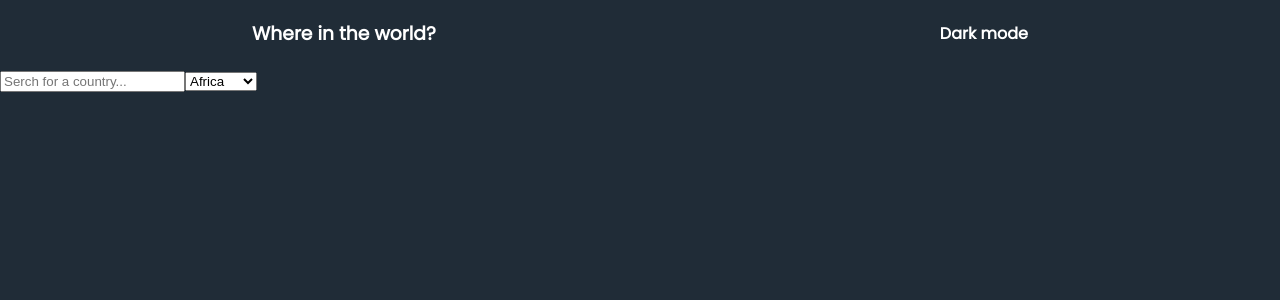
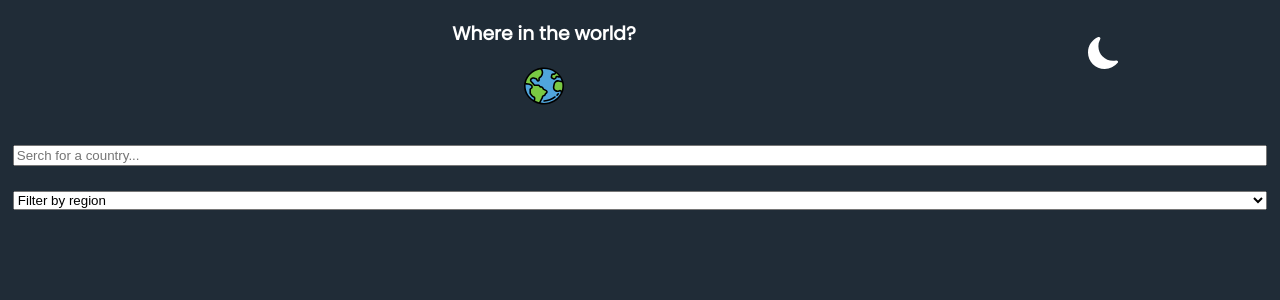
Before and after one commit to matheustkaczyk/countries-api-challenge, a React (Create React App) app: page / in a window 1280 px wide. Shown: the top 300 px of the page. Built offline with nearby package versions, Linux system fonts and the light colour scheme; no server answers.

Commit message:
configurado logica de trocar de icon com base de valor colorMode no contexto

```diff
--- a/package.json
+++ b/package.json
@@ -10,6 +10,7 @@
     "node-sass": "^7.0.1",
     "react": "^17.0.2",
     "react-dom": "^17.0.2",
+    "react-icons": "^4.3.1",
     "react-scripts": "5.0.0",
     "web-vitals": "^2.1.3"
   },
--- a/src/App.scss
+++ b/src/App.scss
@@ -4,13 +4,46 @@ $veryDarkBlueText: hsl(200, 15%, 8%);
 
 header {
   display: flex;
-  justify-content: space-around;
+  justify-content: space-evenly;
   background-color: $veryDarkBlue;
   color: white;
+  align-items: center;
+  margin-bottom: 2%;
+
+  img {
+    width: 2.5rem;
+  }
+
+  .logo {
+    display: flex;
+    flex-direction: column;
+    justify-content: center;
+    align-items: center;
+    width: 60%;
+  }
+
+  svg {
+    width: 2em;
+    height: auto;
+    cursor: pointer;
+  }
 }
 
 .filters-section {
   background-color: $darkBlue;
+  display: flex;
+  flex-direction: column;
+  padding: 1% 1%;
+
+  input {
+    margin-bottom: 2%;
+  }
+}
+
+main {
+  display: flex;
+  flex-wrap: wrap;
+  justify-content: center;
 }
 
 .country-card {
@@ -21,11 +54,16 @@ header {
   background-color: $veryDarkBlueText;
   border: solid $veryDarkBlue 1px;
   border-radius: 5%;
+  width: 15em;
 
   color: white;
 
   div {
     padding: 5% 5%;
+
+    span {
+      color: rgb(131, 120, 120);
+    }
   }
 
   img {
--- a/src/components/CountryCard.js
+++ b/src/components/CountryCard.js
@@ -1,16 +1,14 @@
 import React from 'react';
 
 const CountryCard = ({ flags, name, population, region, capital }) => {
-  console.log(flags, name, population, region, capital)
-
   return (
-    <div className='country-card'>
+    <div key={ name.common } className='country-card'>
       <img src={ flags.png } alt={ `${ name.common } flag` } />
       <div>
         <h4>{ name.common }</h4>
-        <p>Population: { population }</p>
-        <p>Region: { region }</p>
-        <p>Capital: { capital }</p>
+        <p><span>Population:</span> { population.toLocaleString(undefined) }</p>
+        <p><span>Region:</span> { region }</p>
+        <p><span>Capital:</span> { capital || 'No capital' }</p>
       </div>
     </div>
   );
--- a/src/components/Filter.js
+++ b/src/components/Filter.js
@@ -6,6 +6,7 @@ const Filter = () => {
       <input type='text' placeholder='Serch for a country...'/>
 
       <select>
+        <option hidden disabled selected value>Filter by region</option>
         <option>Africa</option>
         <option>America</option>
         <option>Asia</option>
--- a/src/components/Header.js
+++ b/src/components/Header.js
@@ -1,11 +1,26 @@
-import React from 'react';
+import React, { useContext } from 'react';
+
+import { BsFillMoonFill, BsFillSunFill } from "react-icons/bs";
+import globe from '../images/globe.svg';
+
+import AppContext from '../context/AppContext';
 
 const Header = () => {
+  const { colorMode, setColorMode } = useContext(AppContext);
+
+  const handleChange = () => {
+    setColorMode(!colorMode);
+    console.log(colorMode);
+  };
+
   return(
     <header>
-      <h3>Where in the world?</h3>
+      <div className='logo'>
+        <h3>Where in the world?</h3>
+        <img src={ globe } />
+      </div>
 
-      <h4>Dark mode</h4>
+      { colorMode ? <BsFillMoonFill onClick={ () => handleChange() }/> : <BsFillSunFill onClick={ () => handleChange() } /> }
     </header>
   )
 };
--- a/src/context/AppProvider.js
+++ b/src/context/AppProvider.js
@@ -2,12 +2,11 @@ import { useState, useEffect } from 'react';
 
 import AppContext from './AppContext';
 
-import countriesFetch from '../utils/countriesFetch';
-
 const AppProvider = ({ children }) => {
   const [countries, setCountries] = useState([]);
+  const [colorMode, setColorMode] = useState(true);
 
-  const value = { countries, setCountries };
+  const value = { countries, setCountries, colorMode, setColorMode };
   return(
     <AppContext.Provider value={ value }>
       { children }
```
Also changed, not shown: src/images/globe.svg (added), 1 other file (tests, documents, lock files or other folders).
